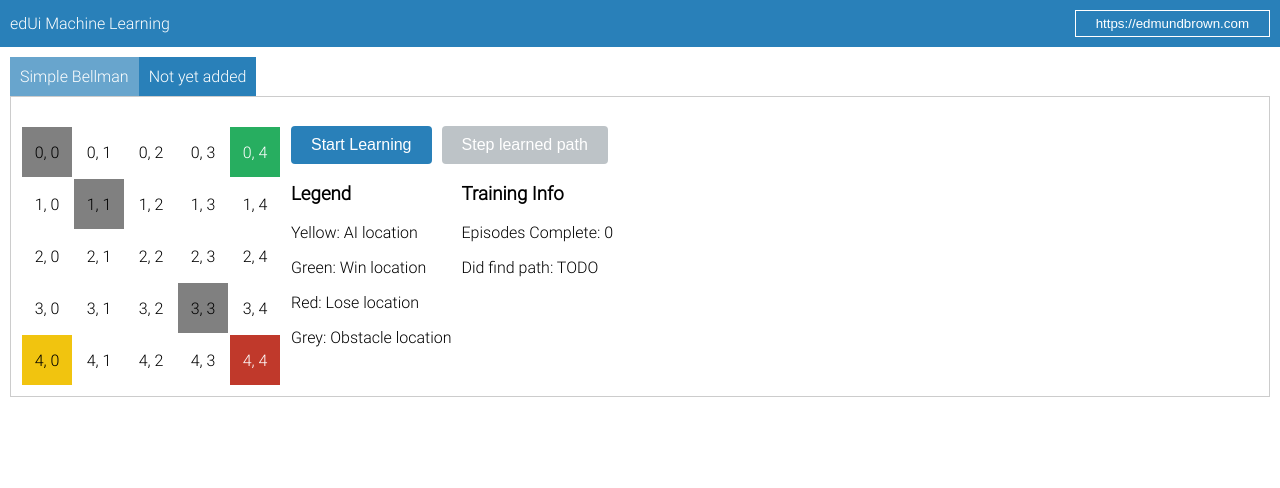
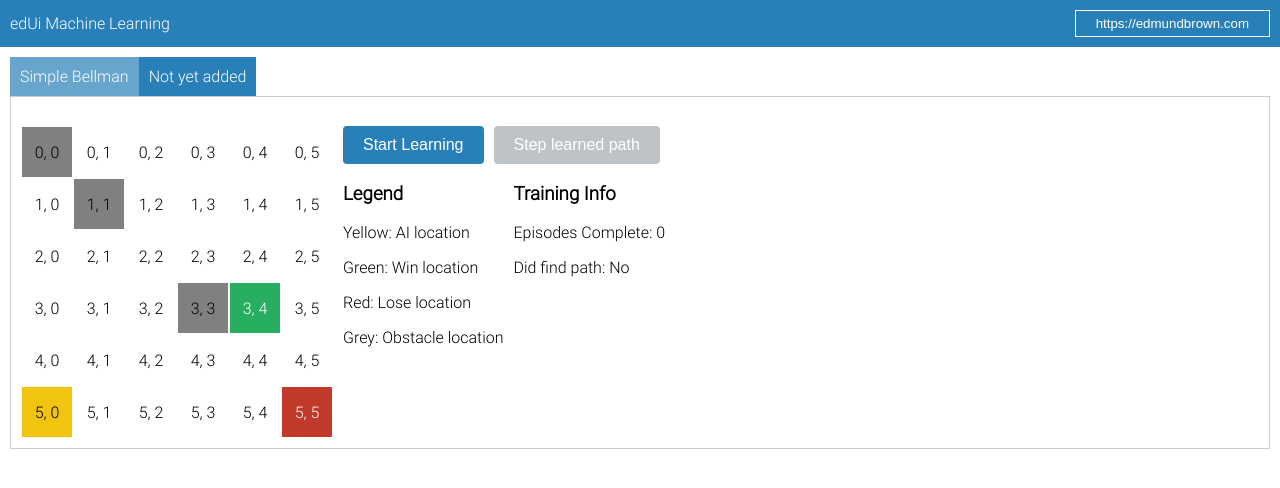
Before and after one commit to Jimbothemighty/machineLearning, a React (Vite) app: page / in a window 1280 px wide. Shown: the top 488 px of the page. Built offline with nearby package versions, Linux system fonts and the light colour scheme.

Commit message:
Better state

```diff
--- a/src/assets/components/MachineLearning/BellmanSimple/index.tsx
+++ b/src/assets/components/MachineLearning/BellmanSimple/index.tsx
@@ -2,7 +2,7 @@ import { useEffect, useState } from "react"
 import styles from "./BellmanSimple.module.css"
 import Button from "~/assets/components/Controls/Button"
 
-const gridSize = 5
+const gridSize = 6
 const numActions = 4 // 0: Up, 1: Right, 2: Down, 3: Left
 
 // Initialize the Q-values to zeros
@@ -10,15 +10,16 @@ let qValues = Array.from({ length: gridSize }, () => Array(gridSize).fill(Array(
 
 // Set obstacles, win state, and lose state
 const obstacles = [{ row: 0, col: 0 }, { row: 1, col: 1 }, { row: 3, col: 3 }]
-const winState = { row: 0, col: gridSize - 1 }
+const winState = { row: 3, col: 4 }
 const loseState = { row: gridSize - 1, col: gridSize - 1 }
 const aiStartPosition = { row: gridSize - 1, col: 0 } // AI starts at the bottom-left corner
 
 // Learning parameters
 const alpha = 0.1 // learning rate
 const discountFactor = 0.9 // discount factor
-const numEpisodes = 10 // number of training episodes // default was 1000!
-const maxIterations = 10
+const numEpisodes = 1000 // number of training episodes // default was 1000!
+const episodesBatchSize = 100
+const maxIterations = 1000
 
 // Bellman equation function
 function bellmanEquation(currentState, action, nextState, reward, discountFactor, qValues) {
@@ -30,12 +31,30 @@ function bellmanEquation(currentState, action, nextState, reward, discountFactor
 	qValues[currentState.row][currentState.col][action] = updatedQValue
 }
 
+type coordsType = {
+	col: number,
+	row: number
+}
+
+type pathType = {
+	path: Array<coordsType>
+	complete: boolean
+}
+
 // Get preferred path function
-function getPreferredPath() {
-	let path = [{ row: gridSize - 1, col: 0 }] // Start at the bottom-left corner
+function getPreferredPath() : pathType {
+	let path = [aiStartPosition]
 
 	while (!(path[path.length - 1].row === winState.row && path[path.length - 1].col === winState.col)) {
 		let currentState = path[path.length - 1]
+
+		if (currentState.row > gridSize - 1 || currentState.row < 0 || currentState.col > gridSize - 1 || currentState.col < 0) {
+			return {
+				path,
+				complete: false,
+			}
+		}
+
 		let action = qValues[currentState.row][currentState.col].indexOf(Math.max(...qValues[currentState.row][currentState.col]))
 
 		let nextState = { row: currentState.row, col: currentState.col }
@@ -50,7 +69,10 @@ function getPreferredPath() {
 		path.push(nextState)
 	}
 
-	return path
+	return {
+		path,
+		complete: true,
+	}
 }
 
 // Q-learning function
@@ -69,10 +91,10 @@ function qLearning() {
 
 		let nextState = { row: currentState.row, col: currentState.col }
 		switch (action) {
-		case 0: nextState.row--; break // Up
-		case 1: nextState.col++; break // Right
-		case 2: nextState.row++; break // Down
-		case 3: nextState.col--; break // Left
+		case 0: nextState.row = Math.max(0, nextState.row - 1); break // Up
+		case 1: nextState.col = Math.min(gridSize - 1, nextState.col + 1); break // Right
+		case 2: nextState.row = Math.min(gridSize - 1, nextState.row + 1); break // Down
+		case 3: nextState.col = Math.max(0, nextState.col - 1); break // Left
 		default: throw new Error(`Unexpected default`)
 		}
 
@@ -108,7 +130,7 @@ function sleep(ms) {
 	return new Promise(resolve => setTimeout(resolve, ms))
 }
 
-function qLearningBatch(currentEpisode, batchSize : number = 1) : number {
+function qLearningBatch(currentEpisode, batchSize : number = episodesBatchSize) : number {
 	let modifierForThisLoop = currentEpisode
 	for (let episode = currentEpisode; episode < numEpisodes && episode < modifierForThisLoop + batchSize; episode++) {
 		qLearning()
@@ -122,6 +144,7 @@ export function BellmanSimple() {
 	const [isLearning, setIsLearning] = useState(false)
 	const [isStarted, setIsStarted] = useState(false)
 	const [preferredPath, setPreferredPath] = useState(null)
+	const [isCompletePath, setIsCompletePath] = useState(false)
 	const [episode, setEpisode] = useState(0)
 
 	useEffect(() => {
@@ -132,10 +155,11 @@ export function BellmanSimple() {
 		const currentEpisode = qLearningBatch(episode)
 		setEpisode(currentEpisode)
 
-		const currentPreferredPath = getPreferredPath()
-		console.log(`Preferred Path:`, currentPreferredPath)
-		setPreferredPath(currentPreferredPath)
+		const { path, complete } = getPreferredPath()
+		console.log(`Preferred Path:`, path)
+		setPreferredPath(path)
 		setIsLearning(false)
+		setIsCompletePath(complete)
 	}, [isLearning])
 
 	// console.log(`isStarted ${isStarted.toString()}`)
@@ -162,7 +186,7 @@ export function BellmanSimple() {
 					<div>
 						<h3>Training Info</h3>
 						<p>Episodes Complete: {episode}</p>
-						<p>Did find path: TODO</p>
+						<p>Did find path: {!isCompletePath ? `No` : `Yes`}</p>
 					</div>
 				</div>
 			</div>
```
